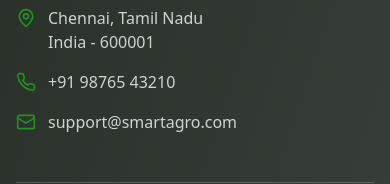
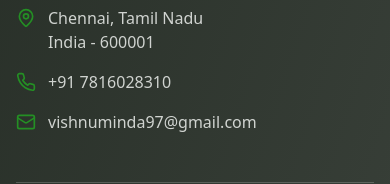
Before and after one commit to Vishnuvardhan292/friendly-saying-service-core, a React (Vite) app: page / in a window 390 px wide. Shown: the part 6528-6712 px from the top of the page. Built offline with nearby package versions, Linux system fonts and the light colour scheme.

Commit message:
Update contact details
Update contact information with new email and phone number.

```diff
--- a/src/components/Footer.tsx
+++ b/src/components/Footer.tsx
@@ -71,11 +71,11 @@ const Footer = () => {
               </div>
               <div className="flex items-center space-x-3">
                 <Phone className="w-5 h-5 text-primary" />
-                <p className="text-background/80">+91 98765 43210</p>
+                <p className="text-background/80">+91 7816028310</p>
               </div>
               <div className="flex items-center space-x-3">
                 <Mail className="w-5 h-5 text-primary" />
-                <p className="text-background/80">support@smartagro.com</p>
+                <p className="text-background/80">vishnuminda97@gmail.com</p>
               </div>
             </div>
           </div>
```
